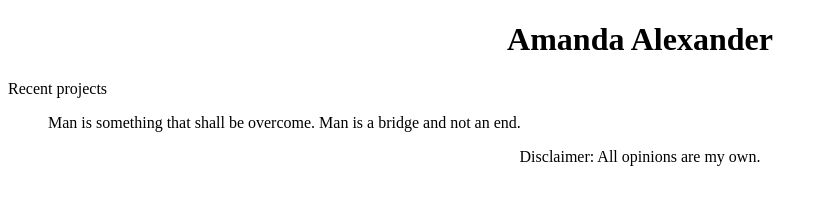
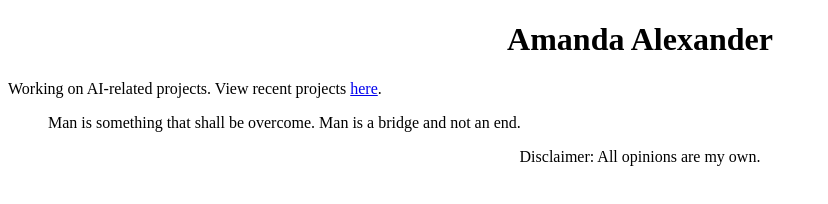
Before and after one commit to amandaalex/amandaalex.github.io, a plain HTML site: page index.html in a window 1280 px wide. Shown: the whole page, without its empty margins (0-828 px from the left). Drawn offline with Linux system fonts and the light colour scheme.

Commit message:
Update index.html

```diff
--- a/index.html
+++ b/index.html
@@ -2,7 +2,7 @@
 <html>
 <body>
 <h1><center>Amanda Alexander</center></h1>
-<p>Recent projects</p>
+<p>Working on AI-related projects. View recent projects <a href="https://amandaalex.github.io/portfolio/">here</a>.</p>
 <p></p>
 <blockquote>Man is something that shall be overcome. Man is a bridge and not an end.</blockquote>
 <p></p>
```
